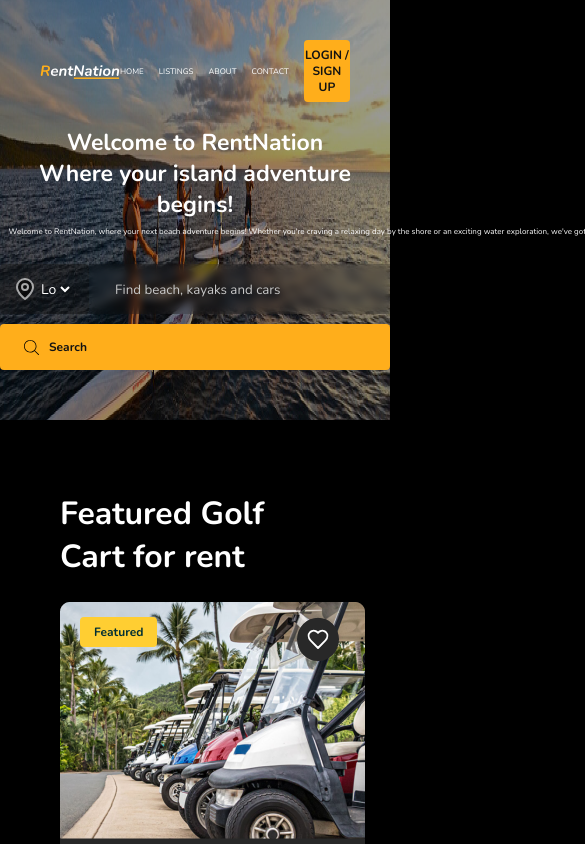
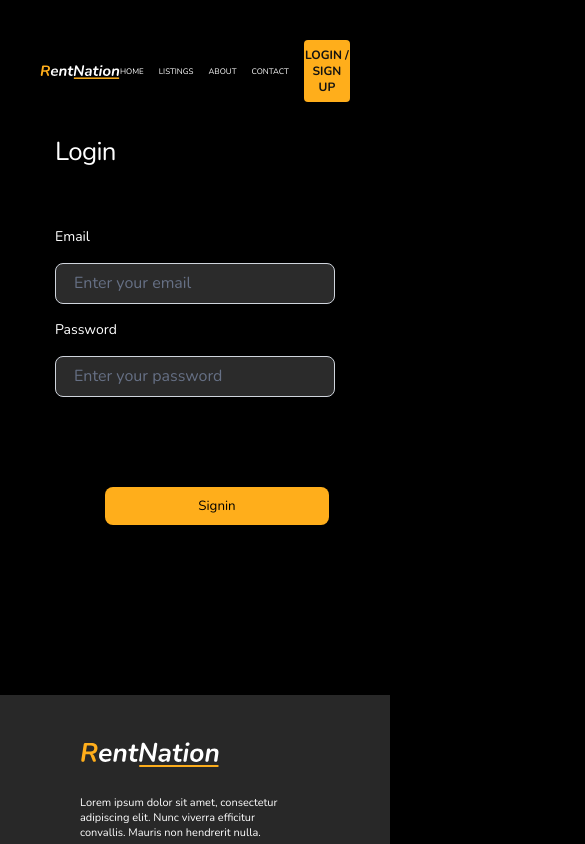
Before and after one commit to zainabzahid711/RentNation, a React (Create React App) app: page / in a window 390 px wide. Shown: the top 844 px of the page, 585 px wide, since content can reach past the window. Built offline with nearby package versions, Linux system fonts and the light colour scheme; the HTML template or start-up script is replaced by a standard one.

Commit message:
login sign up pages added

```diff
--- a/src/App.js
+++ b/src/App.js
@@ -2,13 +2,20 @@ import React from "react";
 import FeaturePage from "./page/FeaturePage/FeaturePage";
 import OrderPage from "./page/OrderPage/OrderPage";
 import HomePage from "./page/HomePage/HomePage";
+import Contact from "./page/contactPage/Contact";
+import SignUp from "./page/SignUpPage/SignUp";
+import Login from "./page/LoginPage/Login";
 
 function App() {
   return (
     <div>
-      <HomePage />
+      {/* <HomePage /> */}
       {/* <FeaturePage /> */}
       {/* <OrderPage /> */}
+
+      {/* <Contact /> */}
+      {/* <SignUp /> */}
+      <Login />
     </div>
   );
 }
--- /dev/null
+++ b/src/_components/customInput/CustomInput.js
@@ -0,0 +1,43 @@
+import React from "react";
+import style from "./CustomInput.module.css";
+
+function CustomInput({ mainText, btnText, fields }) {
+  return (
+    <>
+      <div className={style.contactFormMain}>
+        <div className={style.contactFormHeading}>{mainText} </div>
+        <form action="">
+          {fields.map(({ label, id, type, placeholder }) => (
+            <div key={id} className={style.inputDiv}>
+              <label className={style.lable} htmlFor={id}>
+                {label}
+              </label>
+              {type === "textarea" ? (
+                <textarea
+                  className={style.input}
+                  id={id}
+                  placeholder={placeholder}
+                />
+              ) : (
+                <input
+                  className={style.input}
+                  id={id}
+                  type={type}
+                  placeholder={placeholder}
+                />
+              )}
+            </div>
+          ))}
+
+          <button className={style.loginBtn} type="submit">
+            <a className={style.homeContact} href="#">
+              {btnText}
+            </a>
+          </button>
+        </form>
+      </div>
+    </>
+  );
+}
+
+export default CustomInput;
--- /dev/null
+++ b/src/_components/customInput/CustomInput.module.css
@@ -0,0 +1,105 @@
+.contactFormHeading {
+  color: #fff;
+  font-size: 32.862px;
+  font-weight: 500;
+  line-height: 49.292px;
+  letter-spacing: -0.685px;
+  margin-bottom: 50px;
+}
+
+.homeContact {
+  text-decoration: none;
+  color: #000;
+}
+.contactFormMain {
+  margin: 0 auto;
+  width: 410px;
+}
+
+.contactFooter {
+  position: relative;
+}
+
+.contactBgRight {
+  position: absolute;
+  top: -250px;
+  left: 0px;
+  z-index: -1;
+}
+
+@media (max-width: 576px) {
+  .contactFormHeading {
+    font-size: 25.862px;
+    margin-bottom: 35px;
+  }
+
+  .contactFormMain {
+    width: 280px;
+  }
+
+  .contactFormBtn {
+    margin: 80px 0px;
+  }
+}
+
+.inputDiv {
+  display: flex;
+  flex-direction: column;
+}
+
+.lable {
+  color: var(--white-color);
+  font-size: 14px;
+  font-weight: 500;
+  line-height: 20px;
+  margin-bottom: 16px;
+  margin-top: 16px;
+}
+
+.input {
+  background: #2b2b2b;
+  border: 1px solid #d0d5dd;
+  border-radius: 8px;
+  color: #667085;
+  padding: 10px 18px;
+  font-size: 14px;
+  outline: none;
+}
+
+/* Hide the spinners */
+input[type="number"]::-webkit-inner-spin-button,
+input[type="number"]::-webkit-outer-spin-button {
+  -webkit-appearance: none;
+  margin: 0;
+  display: none;
+}
+
+input[type="number"] {
+  -moz-appearance: textfield;
+}
+
+.input::placeholder {
+  color: var(--text-grey3-color);
+  font-size: 16px;
+}
+
+.submit-contact {
+  width: 90% !important;
+  border-radius: 8px !important;
+  text-align: center;
+  margin: 174px auto;
+}
+
+.contactbg {
+  top: 700px !important;
+}
+
+.loginBtn {
+  background-color: #ffae1b;
+  width: 80%;
+  padding: 10px 18px;
+  border-radius: 8px;
+  border: none;
+  text-align: center;
+  margin: 90px 50px 170px;
+}
--- a/src/_components/navbar/NavBar.js
+++ b/src/_components/navbar/NavBar.js
@@ -14,7 +14,7 @@ const NavBar = () => {
         <a className={styles.menuItem}>LISTINGS</a>
         <a className={styles.menuItem}>ABOUT</a>
         <a className={styles.menuItem}>CONTACT</a>
-        {/* {state !== "login" && <Button title="LOGIN / SIGN UP" />} */}
+        {/* {showState !== "login" && <Button title="LOGIN / SIGN UP" />} */}
         {showState && (
           <Button onClick={() => setShowState(false)} title="LOGIN / SIGN UP" />
         )}
--- /dev/null
+++ b/src/page/LoginPage/Login.js
@@ -0,0 +1,30 @@
+import React from "react";
+import NavBar from "../../_components/navbar/NavBar";
+import CustomInput from "../../_components/customInput/CustomInput";
+import Footer from "../../_components/footer/Footer";
+
+function Login() {
+  const fields = [
+    {
+      label: "Email",
+      id: "email",
+      type: "email",
+      placeholder: "Enter your email",
+    },
+    {
+      label: "Password",
+      id: "password",
+      type: "password",
+      placeholder: "Enter your password",
+    },
+  ];
+  return (
+    <>
+      <NavBar />
+      <CustomInput mainText={"Login"} btnText={"Signin"} fields={fields} />
+      <Footer />
+    </>
+  );
+}
+
+export default Login;
--- /dev/null
+++ b/src/page/SignUpPage/SignUp.js
@@ -0,0 +1,31 @@
+import React from "react";
+import Footer from "../../_components/footer/Footer";
+import NavBar from "../../_components/navbar/NavBar";
+import CustomInput from "../../_components/customInput/CustomInput";
+
+function SignUp() {
+  const fields = [
+    { label: "Name", id: "name", type: "text", placeholder: "Enter your name" },
+    {
+      label: "Email",
+      id: "email",
+      type: "email",
+      placeholder: "Enter your email",
+    },
+    {
+      label: "Password",
+      id: "password",
+      type: "password",
+      placeholder: "Enter your password",
+    },
+  ];
+  return (
+    <>
+      <NavBar />
+      <CustomInput mainText={"Sign Up"} btnText={"Sign up"} fields={fields} />
+      <Footer />
+    </>
+  );
+}
+
+export default SignUp;
--- /dev/null
+++ b/src/page/contactPage/Contact.js
@@ -0,0 +1,36 @@
+import React from "react";
+import Footer from "../../_components/footer/Footer";
+import NavBar from "../../_components/navbar/NavBar";
+import CustomInput from "../../_components/customInput/CustomInput";
+
+function Contact() {
+  const fields = [
+    { label: "Name", id: "name", type: "text", placeholder: "Enter your name" },
+    {
+      label: "Email",
+      id: "email",
+      type: "email",
+      placeholder: "Enter your email",
+    },
+    {
+      label: "Password",
+      id: "password",
+      type: "password",
+      placeholder: "Enter your password",
+    },
+    { label: "About", id: "about", type: "textarea", placeholder: "About" },
+  ];
+  return (
+    <>
+      <NavBar />
+      <CustomInput
+        mainText={"Contact Us"}
+        btnText={"contact us"}
+        fields={fields}
+      />
+      <Footer />
+    </>
+  );
+}
+
+export default Contact;
```
Also changed, not shown: src/page/LoginPage/Login.module.css (added), src/page/SignUpPage/SignUp.module.css (added), src/page/contactPage/Contact.module.css (added).
